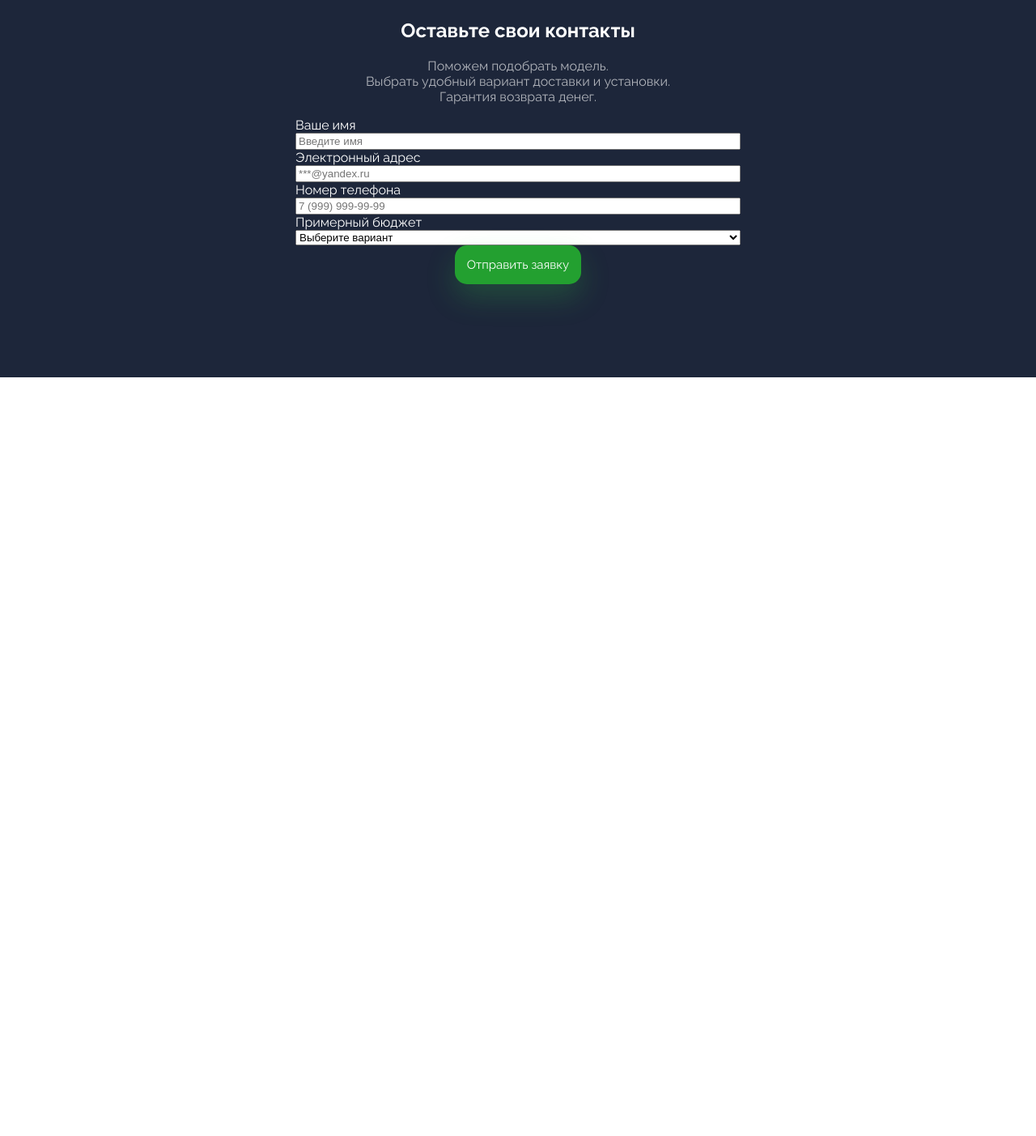
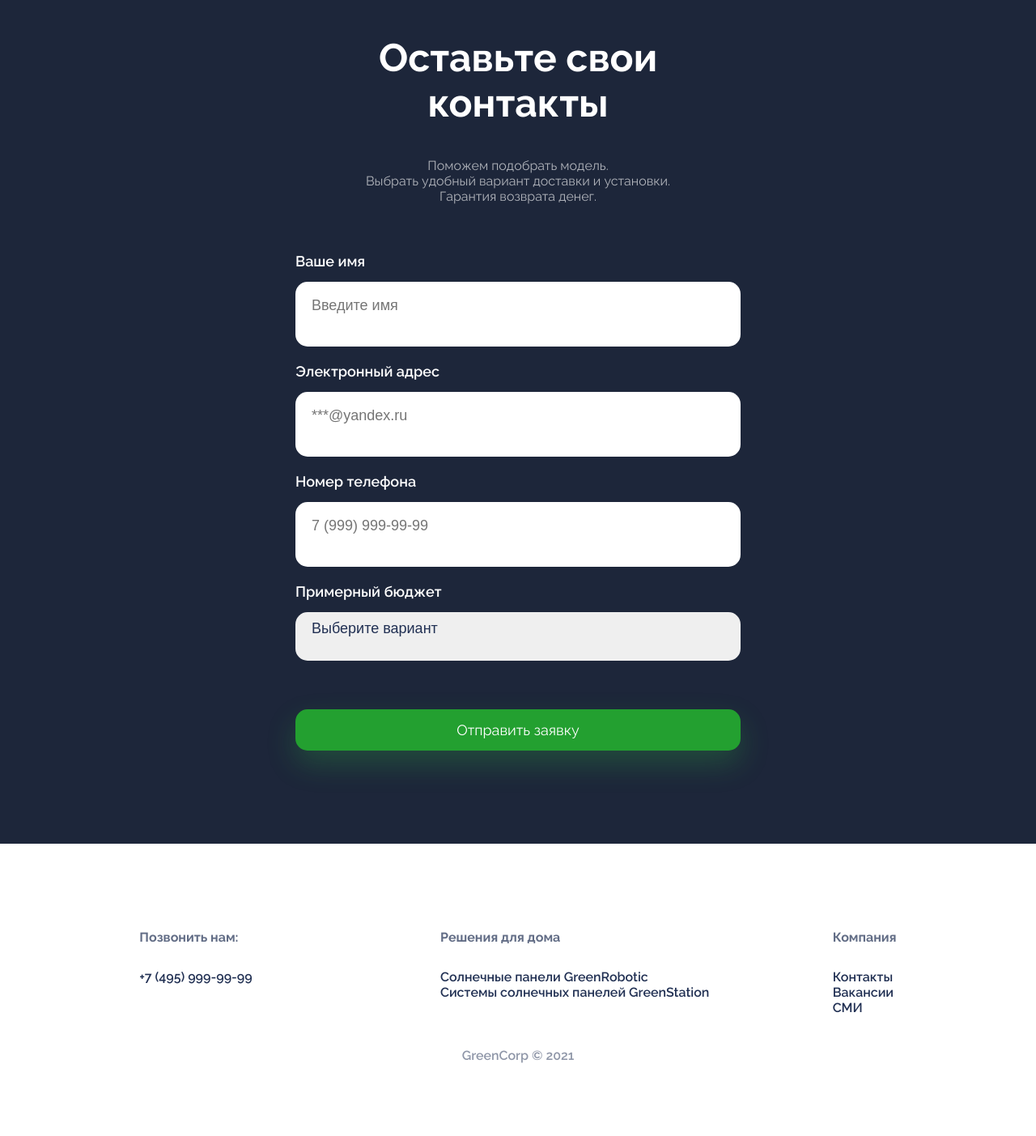
Before and after one commit to Dovlad-IR/green-corp-landing, a plain HTML site: page index.html in a window 1280 px wide. Shown: the part 933-2336 px from the top of the page at 81% size. Before the commit the page ends 1399 px from the top, so only its background shows below. Drawn offline with Linux system fonts and the light colour scheme.

Commit message:
Вторая версия проекта

```diff
--- a/index.html
+++ b/index.html
@@ -56,5 +56,36 @@
       </form>
     </div>
   </section>
+
+
+
+  <footer>
+
+    <div class="footer__container">
+      <div class="footer__group">
+        <h3>Позвонить нам:</h3>
+        <div class="footer__links">
+          <a href="tel:74959999999">+7 (495) 999-99-99</a>
+        </div>
+      </div>
+
+      <div class="footer__links">
+        <h3>Решения для дома</h3>
+        <a href="Солнечные панели GreenRobotic">Солнечные панели GreenRobotic</a>
+        <a href="Системы солнечных панелей GreenStation">Системы солнечных панелей GreenStation</a>
+      </div>
+
+      <div class="footer__company">
+        <h3>Компания</h3>
+        <a href="#">Контакты</a>
+        <a href="#">Вакансии</a>
+        <a href="#">СМИ</a>
+      </div>
+  </div>
+
+
+  <div class="footer__copyright">GreenCorp © 2021
+  </div>
+  </footer>
 </body>
 </html>
--- a/main.css
+++ b/main.css
@@ -94,7 +94,8 @@ header a {
 }
 
 .form h1{
-  font-weight: 48px;
+
+  font-size: 48px;
 }
 .form p{
   font-weight: 18px;
@@ -104,3 +105,89 @@ header a {
 .form__group{
   display: flex; flex-direction: column; text-align: left;
 }
+
+.form form{
+  display: grid;
+  grid-gap: 20px;
+  margin-top: 60px;
+}
+
+.form label{
+  font-size: 18px;
+  font-weight: 600;
+  margin-bottom: 15px;
+}
+
+.form input{
+  font-size: 18px;
+  color: #213053;
+  height: 60px;
+  padding: 0 0 20px 20px;
+  border-radius: 15px;
+  border: none;
+}
+
+.form select{
+  font-size: 18px;
+  color: #213053;
+  height: 60px;
+  padding: 0 0 20px 20px;
+  border-radius: 15px;
+  border: none;
+}
+
+.form__submit{
+  font-size: 18px;
+  margin-top: 40px;
+}
+
+select {
+  appearance: none;
+}
+
+input {
+  outline: none;
+}
+
+button:hover{
+  background-color: #f6980c;
+  box-shadow: 0 16px 36px rgba (246 152 12 / 20%);
+  transition: margin-right 0.3s ease-in;
+}
+
+footer{
+  padding: 90px 20px 90px 20px;
+  font-size: 16px;
+  font-weight: 600;
+}
+
+.footer__container{
+  display:flex;
+  justify-content: space-evenly;
+}
+
+.footer__copyright{
+margin-top: 40px;
+text-align: center;
+opacity: 0.5;
+}
+
+.footer__group{
+  margin-right: 80px;
+}
+
+h3{
+  font-size: 16px;
+  opacity: 0.7;
+  margin-bottom: 30px;
+}
+
+.footer__links{
+  display: flex;
+  flex-direction: column;
+}
+
+.footer__company{
+  display: flex;
+  flex-direction: column;
+}
```
